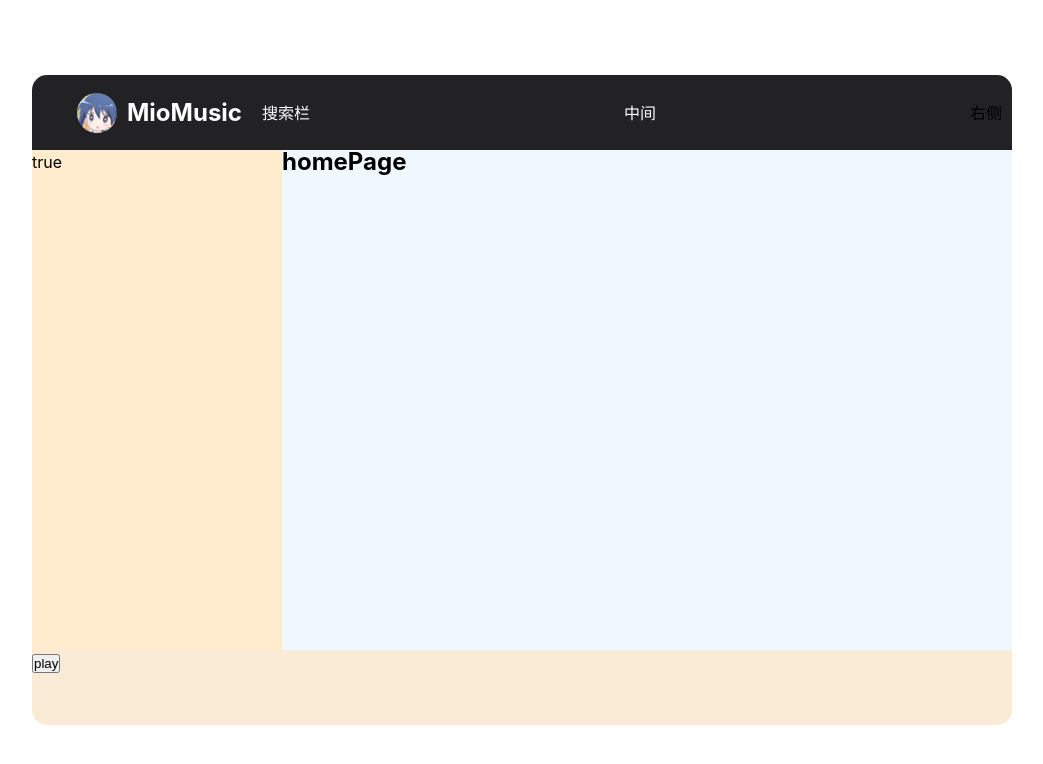
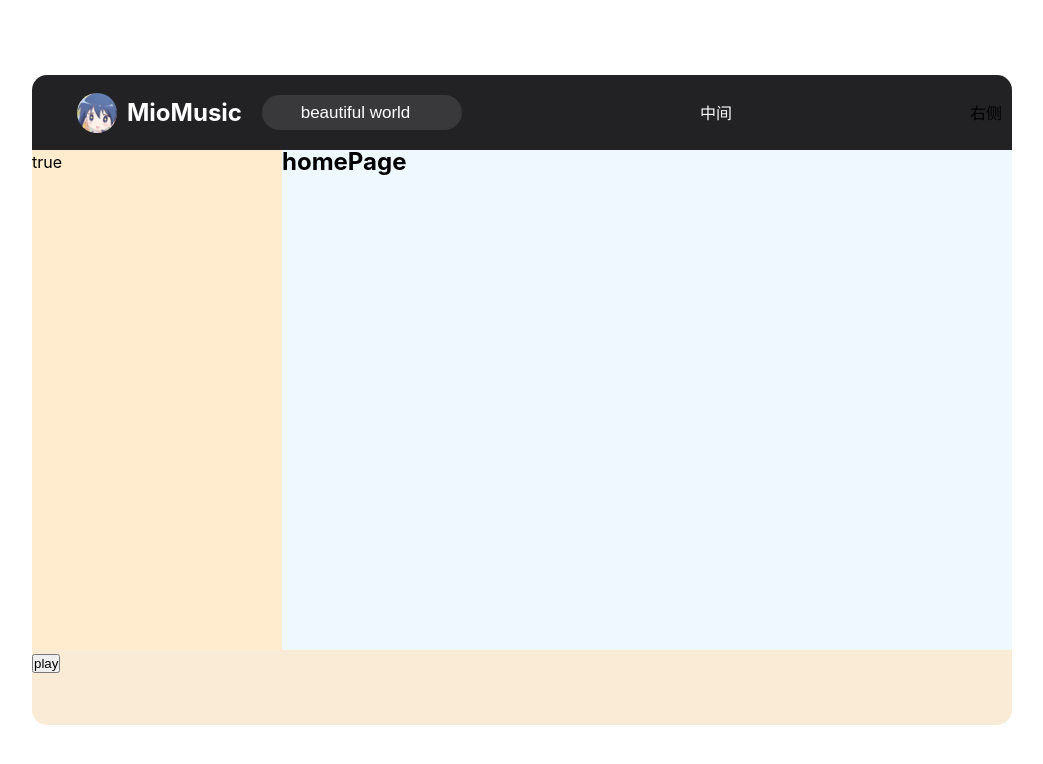
Before and after one commit to Mioayaya/MioMusic, a React (Vite) app: page /home in a window 1280 px wide. Shown: the top 764 px of the page, without its empty margins (118-1161 px from the left). Built offline with nearby package versions, Linux system fonts and the light colour scheme.

Commit message:
search-bar

```diff
--- /dev/null
+++ b/src/assets/css/mobile.css
@@ -0,0 +1 @@
+/* 手机端 common css*/
--- a/src/main.tsx
+++ b/src/main.tsx
@@ -6,7 +6,6 @@ import { Provider } from "react-redux";
 import App from './App'
 import { store } from "./store";
 import './index.css'
-import './assets/css/common.css'
 
 ReactDOM.createRoot(document.getElementById('root') as HTMLElement).render(
   <React.StrictMode>
--- a/src/page-web/cmps/search-bar/index.tsx
+++ b/src/page-web/cmps/search-bar/index.tsx
@@ -1,18 +1,49 @@
-import React, { FC, memo } from 'react'
-import styled from '@emotion/styled'
+import React, { FC, memo, useState } from 'react'
+import { ChangeEvent, FormEvent } from 'react'
 
-const MioCmSearchBarDiv = styled.div`
-  color: #fff;
-`
+import { MioCmSearchBarDiv } from './styles'
+import MioCMIcon from '../../../components/icon'
 
 interface Iprops {
-
+  width?: number
 }
 
 const MioCmSearchBar:FC<Iprops> = memo((props) => {
+  const { width } = props;
+  const [ searchTxt,setSearchTxt ] = useState<string>('');
+
+  /* methods */
+
+  // submit
+  const searchSubmit = (e:FormEvent<HTMLFormElement>):void => {
+    e.preventDefault();
+    console.log(searchTxt);
+  }
+
+  const changeInputValue = (e:ChangeEvent<HTMLInputElement>):void => {
+    setSearchTxt(e.target.value);
+  }
+
+  const focusInput = ():void => {
+    console.log('得到焦点');
+  }
+
+  const blurInput = ():void => {
+    console.log('失去焦点');
+  }
+
   return (
-    <MioCmSearchBarDiv>
-      搜索栏
+    <MioCmSearchBarDiv width={width}>
+      <MioCMIcon iconName='#icon-sousuo1'/>
+      <form action="" onSubmit={e => searchSubmit(e)}>
+        <input type="search"
+               className='search-input'
+               placeholder='beautiful world'
+               onChange={e => changeInputValue(e)}
+               onFocus={() => focusInput()}
+               onBlur={() => blurInput()}
+        />
+      </form>
     </MioCmSearchBarDiv>
   )
 })
--- /dev/null
+++ b/src/page-web/cmps/search-bar/styles.ts
@@ -0,0 +1,34 @@
+import styled from '@emotion/styled'
+
+import { styles } from '../../../type'
+
+export const MioCmSearchBarDiv = styled.div<styles.MStylesProps>`
+  color: #fff;
+  background-color: rgba(255, 255, 255, 0.1);
+  width: ${p => p.width?`${p.width}px`:'200px'};
+  height: ${p => p.height?`${p.height}px`:'35px'};
+  border-radius: calc(35px / 2);
+  display: flex;
+  align-items: center;
+  padding: 0 15px;
+  .search-input {
+    color: #fff;
+    background-color: rgba(0,0,0,0);
+    width: 100%;
+    margin-left: 5px;
+    height: 35px;
+    line-height: 35px;
+    font-size: 17px;
+    border: none;
+    outline: none;
+    &::-webkit-input-placeholder {
+      color: #fff;
+    }
+  }
+
+  .icon {
+    width: 28px;
+    height: 28px;
+  }
+
+`
--- a/src/page-web/index.tsx
+++ b/src/page-web/index.tsx
@@ -1,5 +1,6 @@
 import { FC, useEffect, useMemo, useState } from 'react';
 
+import '../assets/css/common.css'
 import { MioWebDiv } from './styles'
 import MioWebContent from './cmps/content';
 import MioWebFooter from './cmps/footer';
--- a/src/type/index.ts
+++ b/src/type/index.ts
@@ -1,4 +1,5 @@
 import * as loading from './interface/loading'
 import * as store from './interface/store'
+import * as styles from './interface/styles'
 
-export { loading, store }
+export { loading, store, styles }
--- /dev/null
+++ b/src/type/interface/styles.ts
@@ -0,0 +1,4 @@
+export interface MStylesProps {
+  width?: number;
+  height?: number;
+}
```
Also changed, not shown: design/design.md (+8 -0 lines).
